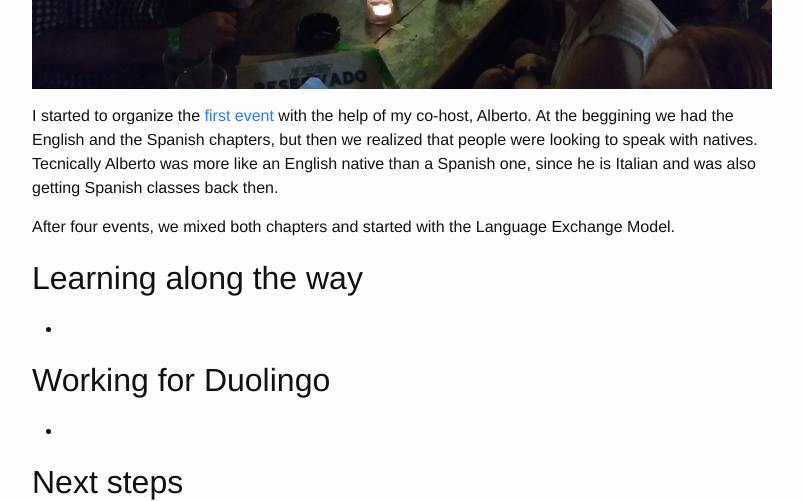
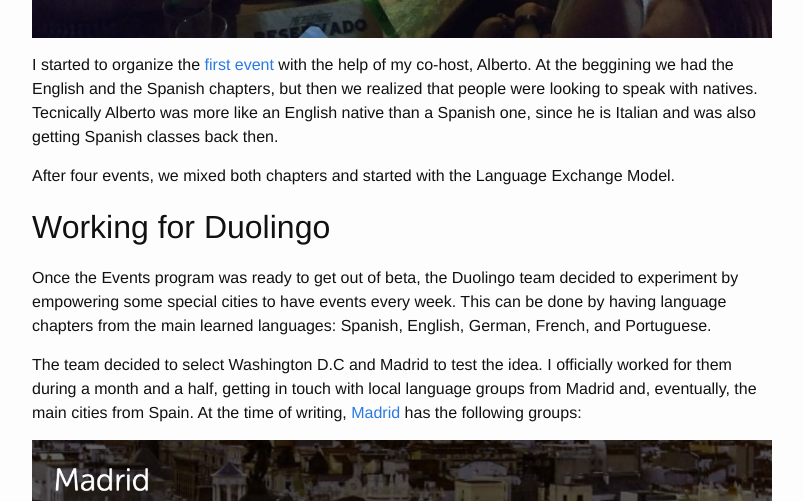
Before and after one commit to fjaguero/site, a Jekyll site: the page built from _posts/2018-06-11-how-i-joined-the-duolingo-ambassadors-community.markdown, in a window 1280 px wide and 1400 px high, scrolled down 1236 px, cut to the strip 0-501 px from the top of the window. Shown: the whole strip, without its empty margins (238-1041 px from the left). Built offline with Jekyll 4.4.1, drawn with Linux system fonts in a browser that asks for light colours; some web fonts are replaced; some of the changed text lies outside the part shown.

Commit message:
Updated How I Joined The Duolingo Ambassadors Community

```diff
--- a/_posts/2018-06-11-how-i-joined-the-duolingo-ambassadors-community.markdown
+++ b/_posts/2018-06-11-how-i-joined-the-duolingo-ambassadors-community.markdown
@@ -25,16 +23,20 @@ I started to organize the [first event](https://events.duolingo.com/events/detai
 
 After four events, we mixed both chapters and started with the Language Exchange Model.
 
-## Learning along the way
-
-*
-
 ## Working for Duolingo
 
-*
+Once the Events program was ready to get out of beta, the Duolingo team decided to experiment by empowering some special cities to have events every week. This can be done by having language chapters from the main learned languages: Spanish, English, German, French, and Portuguese.
+
+The team decided to select Washington D.C and Madrid to test the idea. I officially worked for them during a month and a half, getting in touch with local language groups from Madrid and, eventually, the main cities from Spain. At the time of writing, [Madrid](https://events.duolingo.com/madrid/) has the following groups:
+
+![duolingo-madrid.png](/uploads/duolingo-madrid.png)
 
 ## Next steps
 
+A great thing is happening next week. We will be sharing the [Duolingo movie](duolingomovie.com) "Something like Home" with all the event participants to celebrate the World Refugee Day. We will also be having a discussion on the topic.
+
 ![Poster - Horizontal.png](/uploads/Poster%20-%20Horizontal.png)
 
-A great thing is happening next week. We will be sharing the [Duolingo movie](duolingomovie.com) "Something like Home" with all the event participants to celebrate the World Refugee Day. We will also be having a discussion on the topic.
+**Update:**
+
+To finish this story with a metric, the volunteers from all around the world managed to organize **600 events** in July, helping thousands of people to learn a language for free.
```
Also changed, not shown: other parts of _posts/2018-06-11-how-i-joined-the-duolingo-ambassadors-community.markdown (+0 -2 lines).
